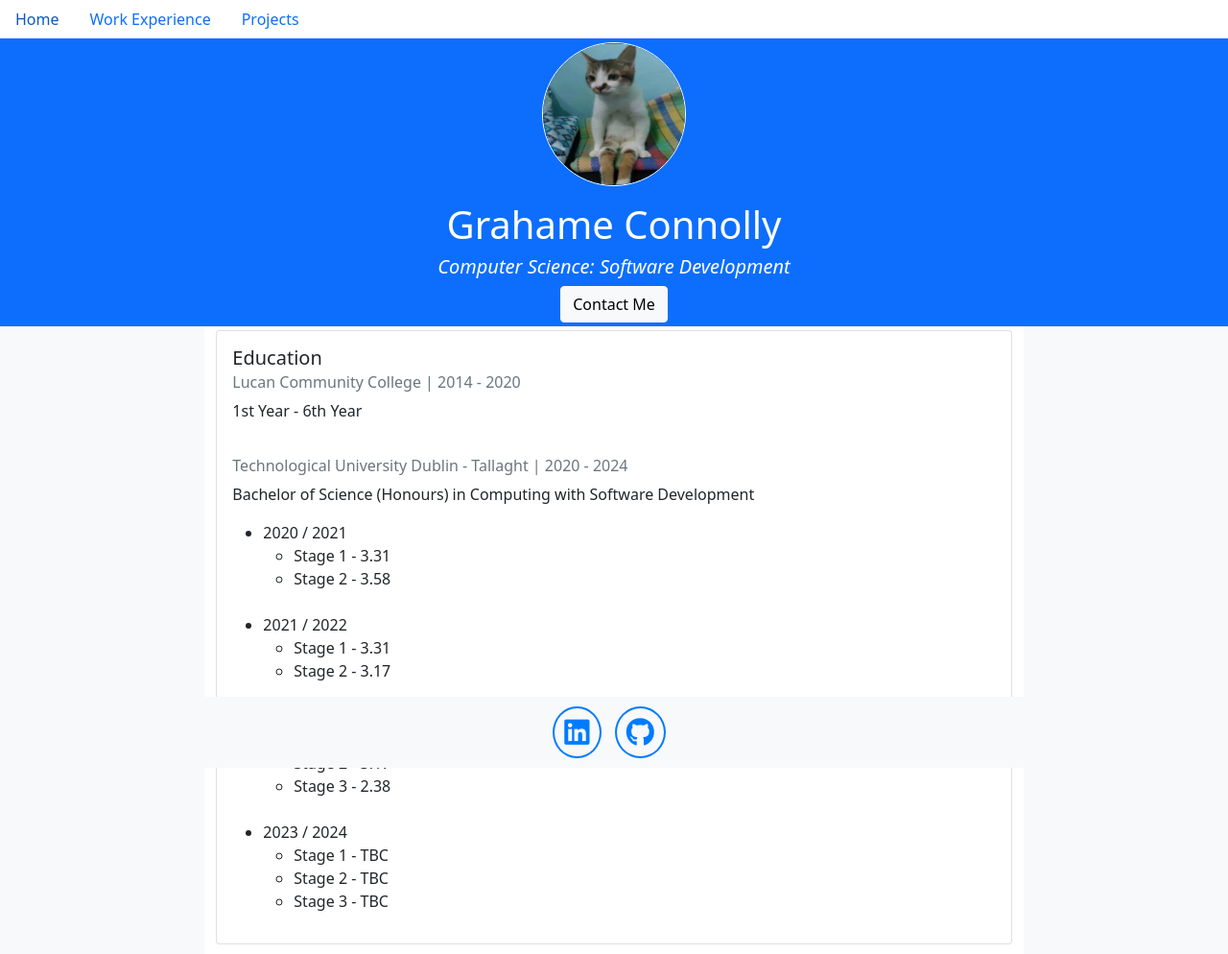
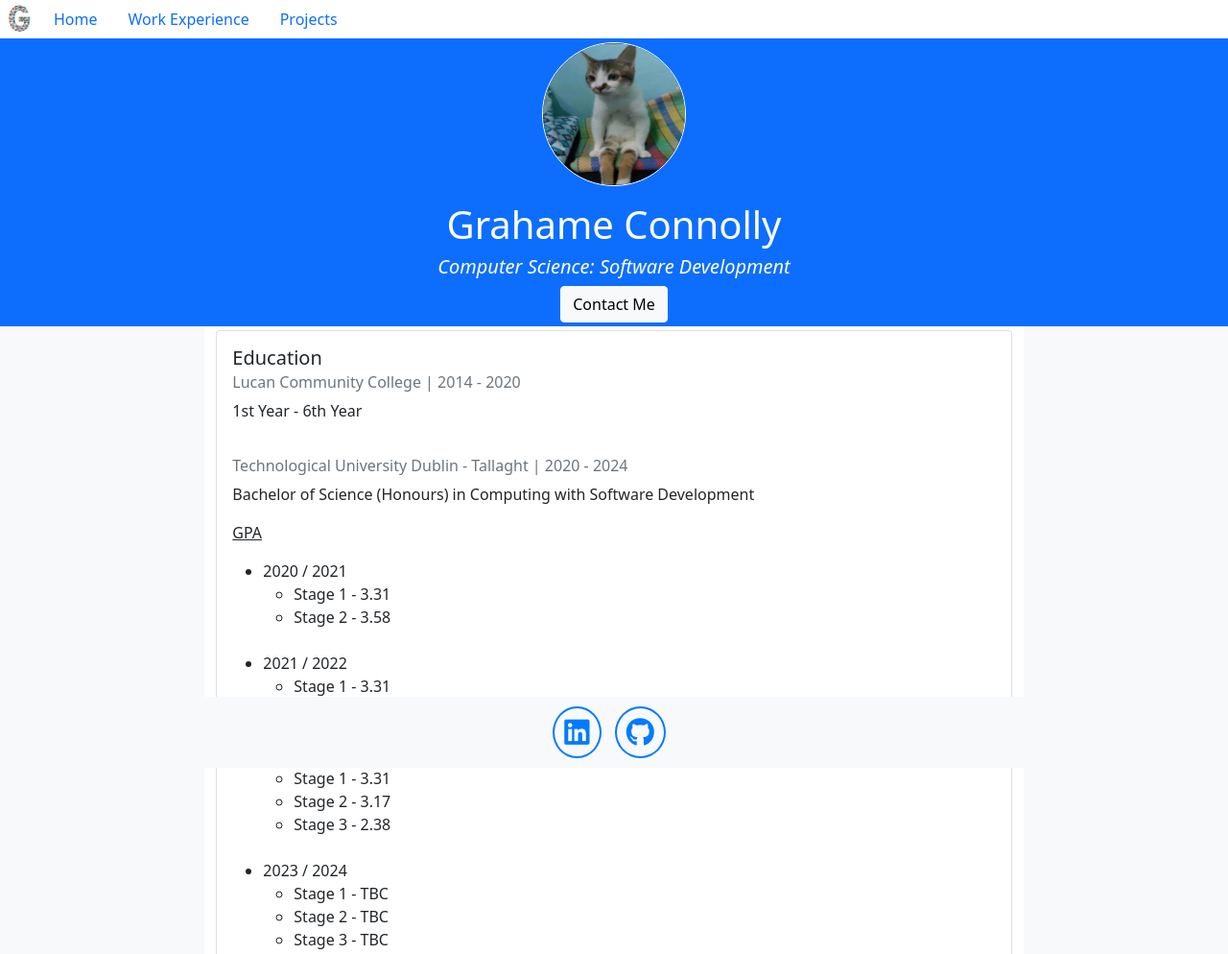
Before and after one commit to x00179536/IMD_CA2, a plain HTML site: page index.html in a window 1280 px wide. Shown: the top 994 px of the page at 96% size. Drawn offline with nearby package versions, Linux system fonts and the light colour scheme.

Commit message:
Final changes

```diff
--- a/css/style.css
+++ b/css/style.css
@@ -40,3 +40,8 @@ body {
     color: #fff;
     background-color: #007bff;
 }
+
+.navbar-brand-logo {
+    max-height: 100%;
+    width: auto;
+}
--- a/index.html
+++ b/index.html
@@ -20,6 +20,7 @@
 </head>
 
 <nav class="nav">
+    <img src="../images/G logo.jpg" alt="Logo" class="navbar-brand-logo" style="height: 40px;">
     <a class="nav-link active" aria-current="page" href="index.html">Home</a>
     <a class="nav-link" href="pages/work_experience.html">Work Experience</a>
     <a class="nav-link" href="pages/projects.html">Projects</a>
@@ -78,6 +79,7 @@
 
                         <h6 class="card-subtitle mb-2 text-muted">Technological University Dublin - Tallaght | 2020 - 2024</h6>
                         <p class="card-text">Bachelor of Science (Honours) in Computing with Software Development</p>
+                        <p><u>GPA</u></p>
                         <ul>
                             <li>2020 / 2021</li>
                             <ul>
```
Also changed, not shown: pages/projects.html (+1 -0 lines), pages/work_experience.html (+1 -0 lines), images/G logo.jpg (added).
